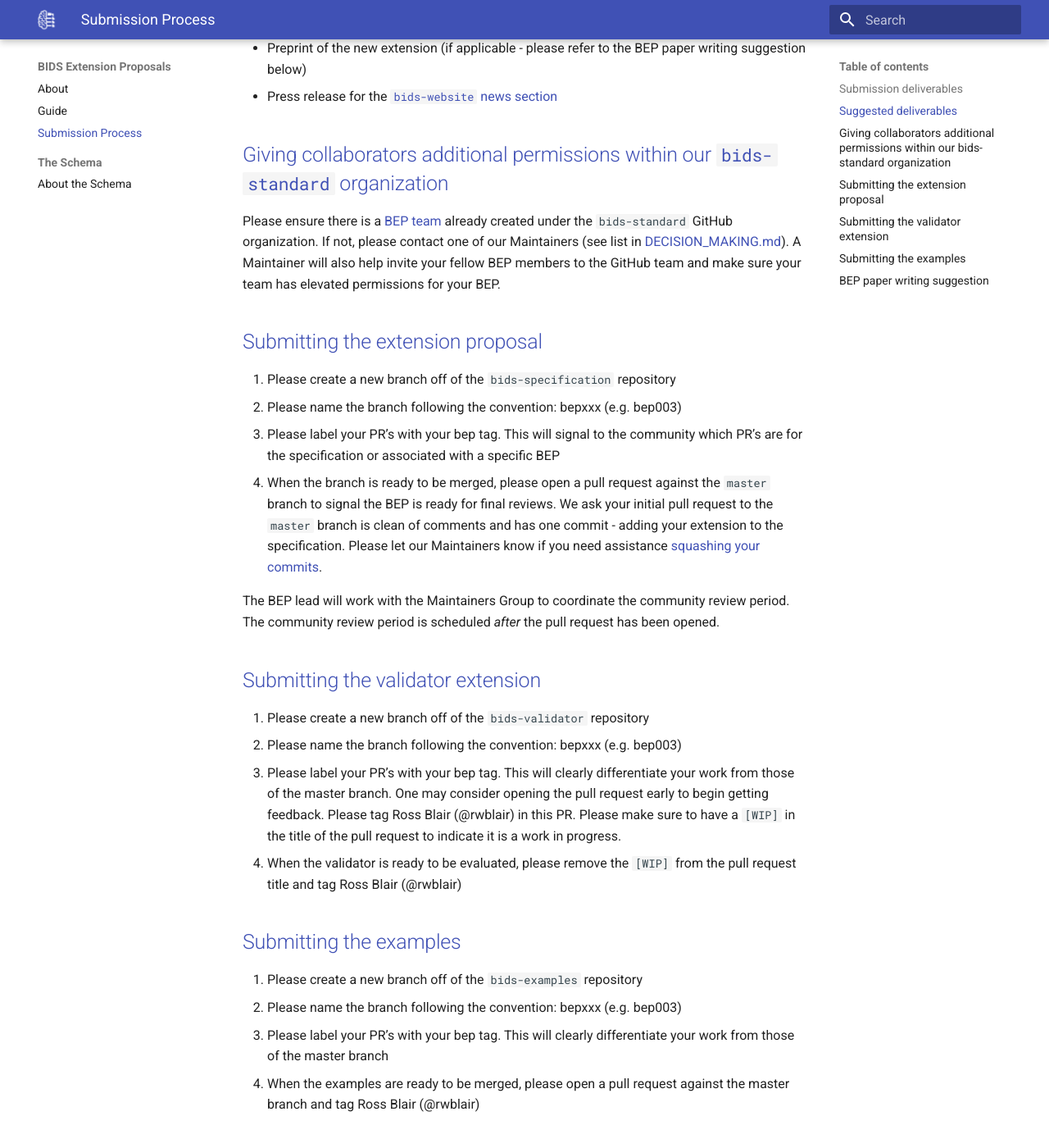
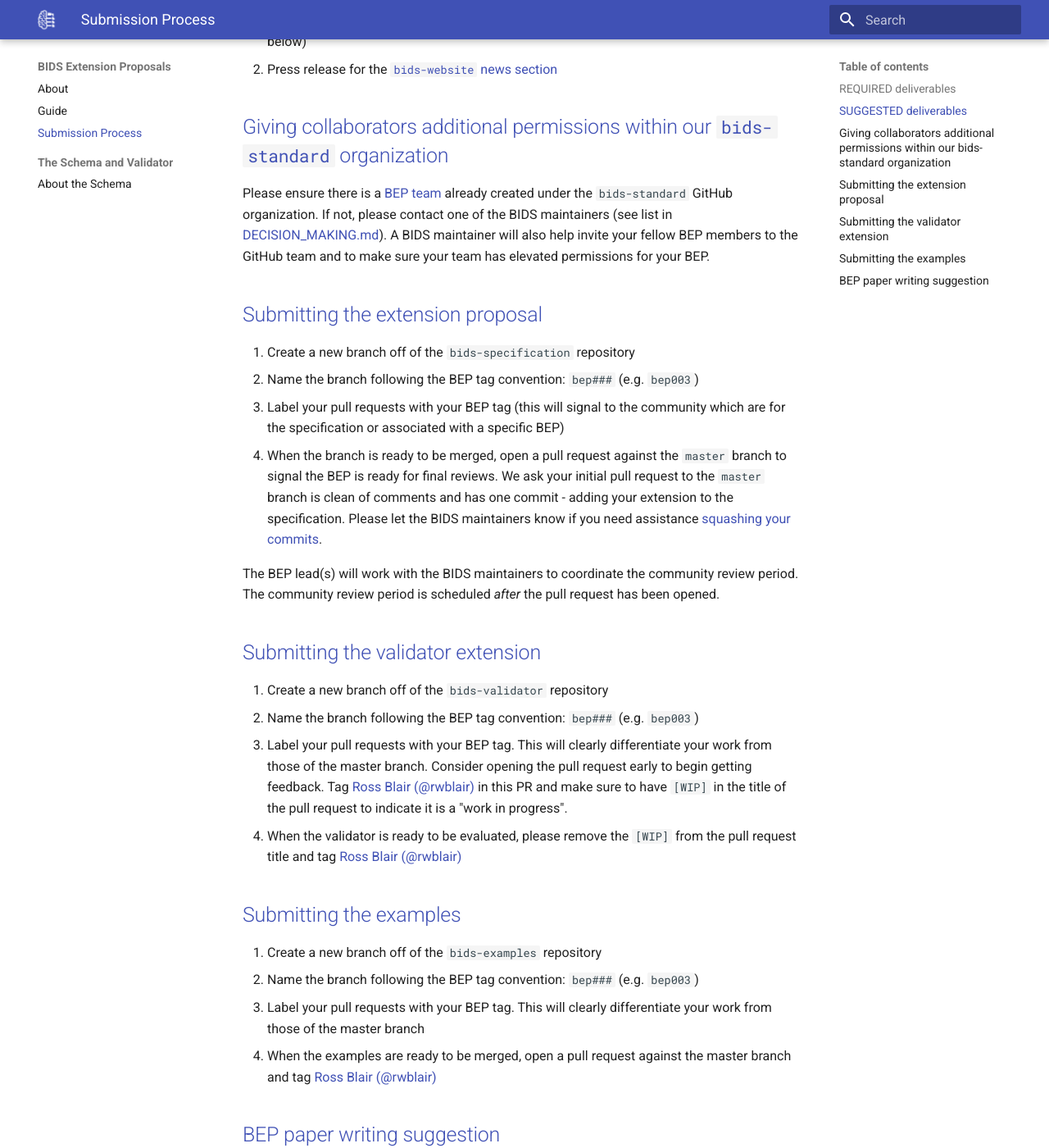
Before and after one commit to bids-standard/bids-extensions, an MkDocs documentation site: the page built from docs/submission.md, in a window 1280 px wide and 1400 px high, scrolled down 586 px. Shown: the whole window at 82% size. Built offline with MkDocs 1.6.1 and Material for MkDocs 9.7.7, drawn with Linux system fonts in a browser that asks for light colours; some of the changed text lies outside the part shown.

```diff
--- a/docs/submission.md
+++ b/docs/submission.md
@@ -2,79 +2,81 @@
 
 This document conveys the process for submitting a BEP to BIDS.
 
-Starting place: This process assumes the BEP is ready to be opened as a pull
+This process assumes the BEP is ready to be opened as a pull
   request to the
   [`bids-specification` repository](https://github.com/bids-standard/bids-specification)
   under the [`bids-standard` organization](https://github.com/bids-standard).
   Please reach out to
-  [the Maintainers](https://github.com/bids-standard/bids-specification/blob/master/DECISION-MAKING.md#maintainers-group)
+  [the BIDS maintainers](https://github.com/bids-standard/bids-specification/blob/master/DECISION-MAKING.md#maintainers-group)
   to let them know you are reaching this step in the process. They will assist the
   merging of the BEP into the Specification.
 
-## Submission deliverables
+## REQUIRED deliverables
 
-- Extension proposal
-- Extension of the
-  [`bids-validator`](https://github.com/bids-standard/bids-validator) to support
-  the BEP
-- Examples added to
-  [`bids-examples`](https://github.com/bids-standard/bids-examples)
-  - These examples will be used to test the validator is working properly
+1. Extension proposal
+2. Extension of the
+   [`bids-validator`](https://github.com/bids-standard/bids-validator) to support
+   the BEP
+3. Examples (to test the validator is working properly) added to
+   [`bids-examples`](https://github.com/bids-standard/bids-examples)
 
-## Suggested deliverables
+## SUGGESTED deliverables
 
-- Preprint of the new extension (if applicable - please refer to the BEP paper
-  writing suggestion below)
-- Press release for the
-  [`bids-website`](https://github.com/bids-standard/bids-website)
-  [news section](https://github.com/bids-standard/bids-website/tree/gh-pages/_posts)
+1. Preprint of the new extension (if applicable - please refer to the BEP paper
+   writing suggestion below)
+2. Press release for the
+   [`bids-website`](https://github.com/bids-standard/bids-website)
+   [news section](https://github.com/bids-standard/bids-website/tree/gh-pages/_posts)
 
 ## Giving collaborators additional permissions within our `bids-standard` organization
 
 Please ensure there is a [BEP team](https://github.com/orgs/bids-standard/teams)
   already created under the `bids-standard` GitHub organization. If not, please
-   contact one of our Maintainers (see list in
-   [DECISION_MAKING.md](https://github.com/bids-standard/bids-specification/blob/master/DECISION-MAKING.md)).
-   A Maintainer will also help invite your fellow BEP members to the GitHub team
-   and make sure your team has elevated permissions for your BEP.
+  contact one of the BIDS maintainers (see list in
+  [DECISION_MAKING.md](https://github.com/bids-standard/bids-specification/blob/master/DECISION-MAKING.md)).
+  A BIDS maintainer will also help invite your fellow BEP members to the GitHub team
+  and to make sure your team has elevated permissions for your BEP.
 
 ## Submitting the extension proposal
 
-1. Please create a new branch off of the `bids-specification` repository
-2. Please name the branch following the convention: bepxxx (e.g. bep003)
-3. Please label your PR’s with your bep tag. This will signal to the community
-   which PR’s are for the specification or associated with a specific BEP
-4. When the branch is ready to be merged, please open a pull request against the
+1. Create a new branch off of the `bids-specification` repository
+2. Name the branch following the BEP tag convention: `bep###` (e.g. `bep003`)
+3. Label your pull requests with your BEP tag (this will signal to the community
+   which are for the specification or associated with a specific BEP)
+4. When the branch is ready to be merged, open a pull request against the
    `master` branch to signal the BEP is ready for final reviews. We ask your
    initial pull request to the `master` branch is clean of comments and has one
-   commit - adding your extension to the specification. Please let our
-   Maintainers know if you need assistance
+   commit - adding your extension to the specification. Please let the BIDS
+   maintainers know if you need assistance
    [squashing your commits](https://docs.github.com/en/github/collaborating-with-issues-and-pull-requests/about-pull-request-merges#squash-and-merge-your-pull-request-commits).
 
-The BEP lead will work with the Maintainers Group to coordinate the community
+The BEP lead(s) will work with the BIDS maintainers to coordinate the community
   review period. The community review period is scheduled _after_ the pull request
   has been opened.
 
 ## Submitting the validator extension
 
-1. Please create a new branch off of the `bids-validator` repository
-2. Please name the branch following the convention: bepxxx (e.g. bep003)
-3. Please label your PR’s with your bep tag. This will clearly differentiate
-   your work from those of the master branch. One may consider opening the pull
-   request early to begin getting feedback. Please tag Ross Blair (@rwblair) in
-   this PR. Please make sure to have a `[WIP]` in the title of the pull request
-   to indicate it is a work in progress.
+1. Create a new branch off of the `bids-validator` repository
+2. Name the branch following the BEP tag convention: `bep###` (e.g. `bep003`)
+3. Label your pull requests with your BEP tag. This will clearly differentiate
+   your work from those of the master branch. Consider opening the pull
+   request early to begin getting feedback. Tag
+   [Ross Blair (@rwblair)](https://github.com/rwblair)
+   in this PR and make sure to have `[WIP]` in the title of the pull request
+   to indicate it is a "work in progress".
 4. When the validator is ready to be evaluated, please remove the `[WIP]` from
-   the pull request title and tag Ross Blair (@rwblair)
+   the pull request title and tag
+   [Ross Blair (@rwblair)](https://github.com/rwblair)
 
 ## Submitting the examples
 
-1. Please create a new branch off of the `bids-examples` repository
-2. Please name the branch following the convention: bepxxx (e.g. bep003)
-3. Please label your PR’s with your bep tag. This will clearly differentiate
+1. Create a new branch off of the `bids-examples` repository
+2. Name the branch following the BEP tag convention: `bep###` (e.g. `bep003`)
+3. Label your pull requests with your BEP tag. This will clearly differentiate
    your work from those of the master branch
-4. When the examples are ready to be merged, please open a pull request against
-   the master branch and tag Ross Blair (@rwblair)
+4. When the examples are ready to be merged, open a pull request against
+   the master branch and tag
+   [Ross Blair (@rwblair)](https://github.com/rwblair)
 
 ## BEP paper writing suggestion
 
--- a/mkdocs.yml
+++ b/mkdocs.yml
@@ -11,7 +11,7 @@ nav:
   - About: index.md
   - Guide: guide.md
   - Submission Process: submission.md
-  - The Schema:
+  - The Schema and Validator:
       - About the Schema: schema.md
 
 theme:
```
Also changed, not shown: .yamllint.yml (deleted, +0 -12 lines), docs/guide.md (+87 -66 lines), docs/index.md (+18 -11 lines).
